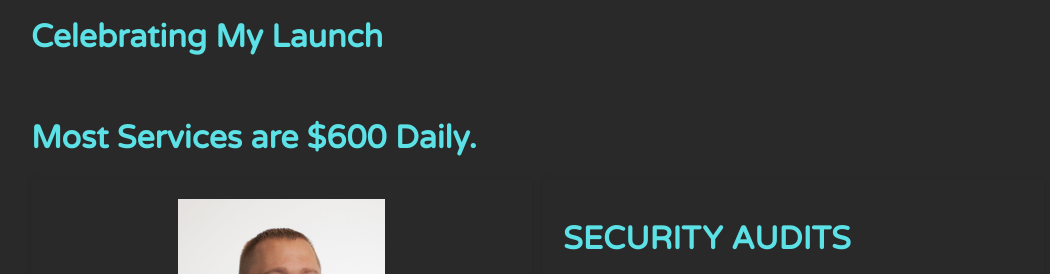
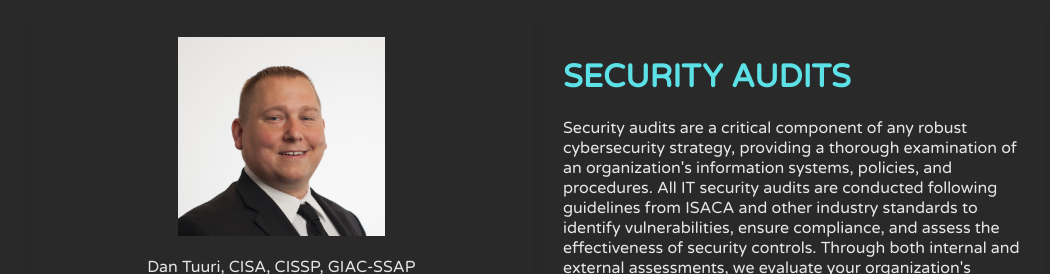
Before and after one commit to dtuuri/dtuuri.github.io, a plain HTML site: page index.html in a window 1280 px wide. Shown: the part 523-797 px from the top of the page, without its empty margins (97-1147 px from the left). Drawn offline with Linux system fonts and the light colour scheme.

Commit message:
Update index.html

```diff
--- a/index.html
+++ b/index.html
@@ -111,7 +111,6 @@
     <div class="container">
         <!-- Logo Section -->
         <img src="secaudlogo.png" alt="SecAud Logo" class="logo">
-<H1>Celebrating My Launch</H1><br><H1>Most Services are $600 Daily.</H1>
         <!-- Columns Section -->
         <div class="columns">
             <!-- Left Column - Contact Information -->
```
